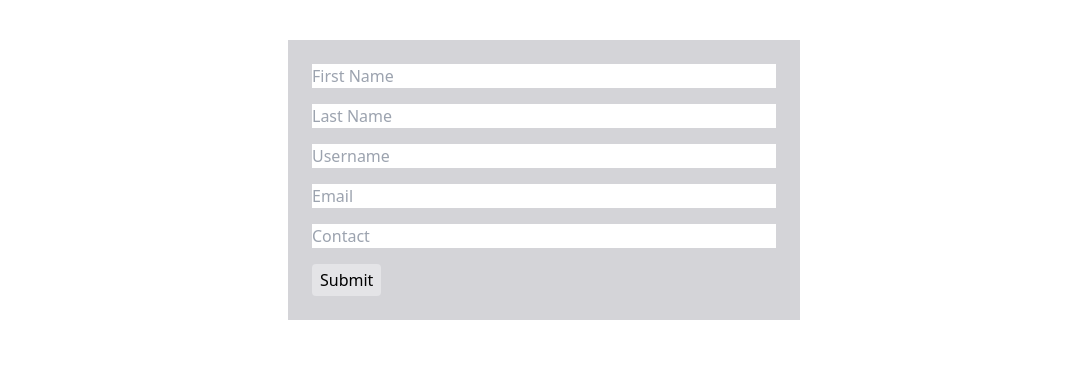
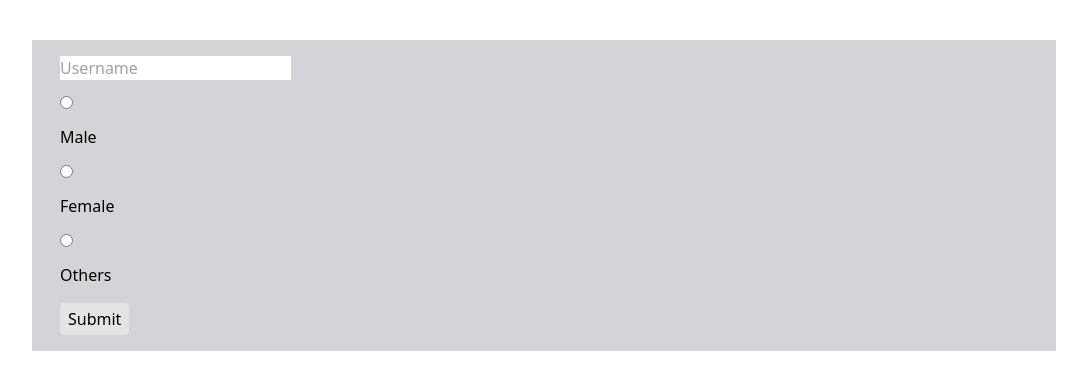
Before and after one commit to the-sahil-gupta/pehla-react, a React (Vite) app: page / in a window 1280 px wide. Shown: the top 390 px of the page, without its empty margins (96-1183 px from the left). Built offline with nearby package versions, Linux system fonts and the light colour scheme.

Commit message:
form error show and radio

```diff
--- a/src/App.jsx
+++ b/src/App.jsx
@@ -1,26 +1,62 @@
 import { useState } from 'react';
+
 const App = () => {
-	const handleSubmit = (e) => {
+	const [username, setusername] = useState('');
+	const [gender, setgender] = useState('');
+	const [error, seterror] = useState(false);
+
+	const submitHandler = (e) => {
 		e.preventDefault();
-		const { username, firstname, lastname, contact, email } = e.target;
-		const user = {
-			username: username.value,
-			firstname: firstname.value,
-			lastname: lastname.value,
-			contact: contact.value,
-			email: email.value,
-		};
-		console.log(user);
+		console.log(username);
+		console.log(gender);
 	};
 	return (
-		<div className="w-[40%] mx-auto mt-10 p-6 bg-zinc-300">
-			<form onSubmit={handleSubmit} className="flex flex-col gap-4">
-				<input type="text" name="firstname" placeholder="First Name" />
-				<input type="text" name="lastname" placeholder="Last Name" />
-				<input type="text" name="username" placeholder="Username" />
-				<input type="text" name="email" placeholder="Email" />
-				<input type="text" name="contact" placeholder="Contact" />
-				<button className="rounded bg-zinc-200 w-fit px-2 py-1">
+		<div className="w-[80%] mt-10 mx-auto bg-zinc-300">
+			<form
+				onSubmit={submitHandler}
+				className="m-3 p-4 flex flex-col content-center gap-4 items-start">
+				<input
+					onChange={(e) => setusername(e.target.value)}
+					onInput={(e) =>
+						e.target.value.length < 5
+							? seterror(true)
+							: seterror(false)
+					}
+					value={username}
+					type="text"
+					name="username"
+					placeholder="Username"
+				/>
+				{error && (
+					<p className="text-red-500">
+						Username must be 5 characters long
+					</p>
+				)}
+				<input
+					type="radio"
+					name="gender"
+					defaultValue="male"
+					checked={gender === 'male' ? true : false}
+					onChange={(e) => setgender(e.target.value)}
+				/>{' '}
+				Male
+				<input
+					type="radio"
+					name="gender"
+					defaultValue="female"
+					checked={gender === 'female' ? true : false}
+					onChange={(e) => setgender(e.target.value)}
+				/>{' '}
+				Female
+				<input
+					type="radio"
+					name="gender"
+					defaultValue="others"
+					checked={gender === 'others' ? true : false}
+					onChange={(e) => setgender(e.target.value)}
+				/>{' '}
+				Others
+				<button type="submit" className="bg-zinc-200 px-2 py-1 rounded">
 					Submit
 				</button>
 			</form>
@@ -164,107 +200,27 @@ const App = () => {
 
 // CREATE A FORM WHICH TAKES FIRSTNAME, LASTNAME, USERNAME, EMAIL, CONTACT AND ON SUBMITTING THE FOR IT SHOULD CONSOLE THE VALUES IN OBJECT
 // const App = () => {
-// 	const [formData, setFormData] = useState({
-// 		firstName: '',
-// 		lastName: '',
-// 		username: '',
-// 		email: '',
-// 		contact: '',
-// 	});
-
-// 	const handleChange = (e) => {
-// 		const { name, value } = e.target;
-// 		setFormData((prevData) => ({
-// 			...prevData,
-// 			[name]: value,
-// 		}));
-// 	};
-
 // 	const handleSubmit = (e) => {
 // 		e.preventDefault();
-// 		console.log('Form submitted:', formData);
-// 		// The formData object already contains all the form values
+// 		const { username, firstname, lastname, contact, email } = e.target;
+// 		const user = {
+// 			username: username.value,
+// 			firstname: firstname.value,
+// 			lastname: lastname.value,
+// 			contact: contact.value,
+// 			email: email.value,
+// 		};
+// 		console.log(user);
 // 	};
-
 // 	return (
-// 		<div className="w-[40%] mx-auto mt-10 p-6 bg-white rounded-lg shadow-xl">
-// 			<h2 className="text-2xl font-bold mb-5">
-// 				Fill this form to show in console as Object
-// 			</h2>
-// 			<form onSubmit={handleSubmit}>
-// 				<div className="mb-4">
-// 					<label htmlFor="firstName" className="block mb-2">
-// 						First Name
-// 					</label>
-// 					<input
-// 						type="text"
-// 						id="firstName"
-// 						name="firstName"
-// 						value={formData.firstName}
-// 						onChange={handleChange}
-// 						className="w-full px-3 py-2 border rounded-lg"
-// 						required
-// 					/>
-// 				</div>
-// 				<div className="mb-4">
-// 					<label htmlFor="lastName" className="block mb-2">
-// 						Last Name
-// 					</label>
-// 					<input
-// 						type="text"
-// 						id="lastName"
-// 						name="lastName"
-// 						value={formData.lastName}
-// 						onChange={handleChange}
-// 						className="w-full px-3 py-2 border rounded-lg"
-// 						required
-// 					/>
-// 				</div>
-// 				<div className="mb-4">
-// 					<label htmlFor="username" className="block mb-2">
-// 						Username
-// 					</label>
-// 					<input
-// 						type="text"
-// 						id="username"
-// 						name="username"
-// 						value={formData.username}
-// 						onChange={handleChange}
-// 						className="w-full px-3 py-2 border rounded-lg"
-// 						required
-// 					/>
-// 				</div>
-// 				<div className="mb-4">
-// 					<label htmlFor="email" className="block mb-2">
-// 						Email
-// 					</label>
-// 					<input
-// 						type="email"
-// 						id="email"
-// 						name="email"
-// 						value={formData.email}
-// 						onChange={handleChange}
-// 						className="w-full px-3 py-2 border rounded-lg"
-// 						required
-// 					/>
-// 				</div>
-// 				<div className="mb-4">
-// 					<label htmlFor="contact" className="block mb-2">
-// 						Contact
-// 					</label>
-// 					<input
-// 						type="tel"
-// 						id="contact"
-// 						name="contact"
-// 						value={formData.contact}
-// 						onChange={handleChange}
-// 						className="w-full px-3 py-2 border rounded-lg"
-// 						required
-// 					/>
-// 				</div>
-// 				<button
-// 					type="submit"
-// 					className="w-full bg-blue-500 text-white py-2 px-4 rounded-lg hover:bg-blue-600">
+// 		<div className="w-[40%] mx-auto mt-10 p-6 bg-zinc-300">
+// 			<form onSubmit={handleSubmit} className="flex flex-col gap-4">
+// 				<input type="text" name="firstname" placeholder="First Name" />
+// 				<input type="text" name="lastname" placeholder="Last Name" />
+// 				<input type="text" name="username" placeholder="Username" />
+// 				<input type="text" name="email" placeholder="Email" />
+// 				<input type="text" name="contact" placeholder="Contact" />
+// 				<button className="rounded bg-zinc-200 w-fit px-2 py-1">
 // 					Submit
 // 				</button>
 // 			</form>
```
